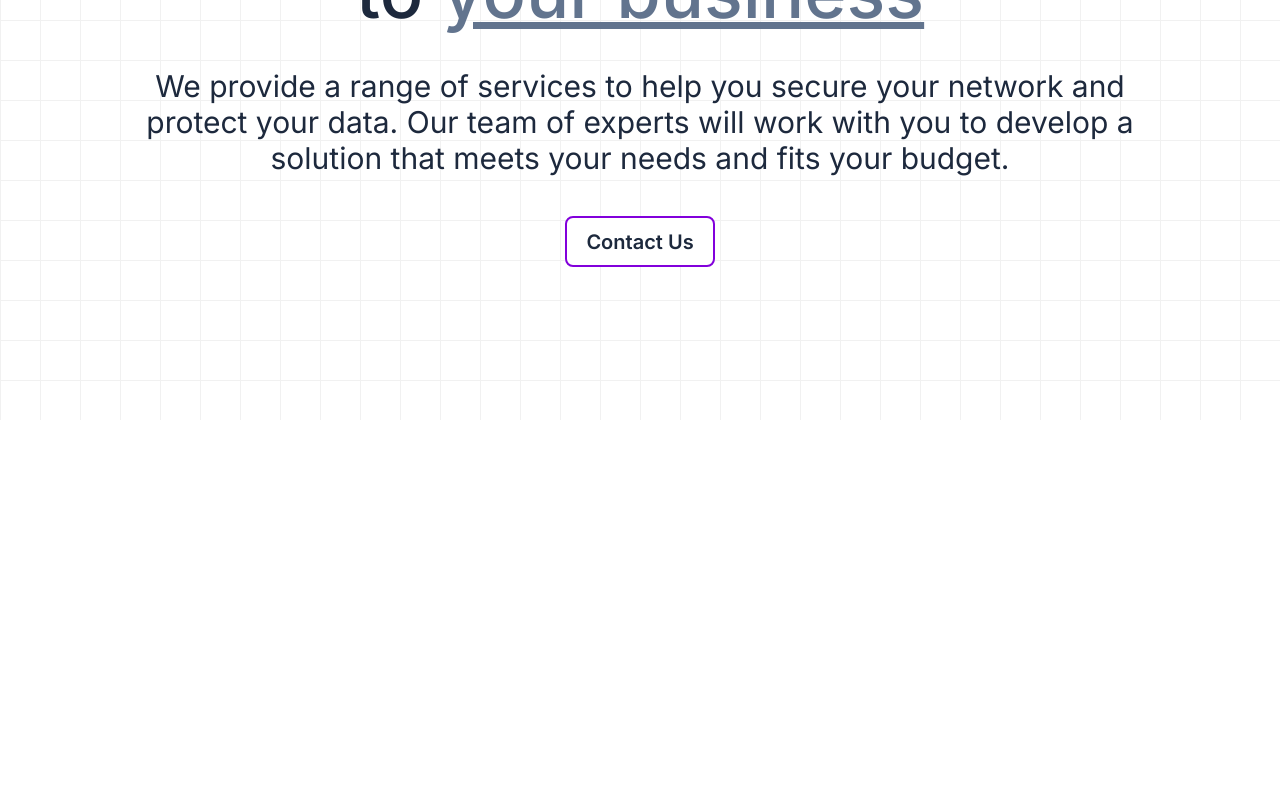
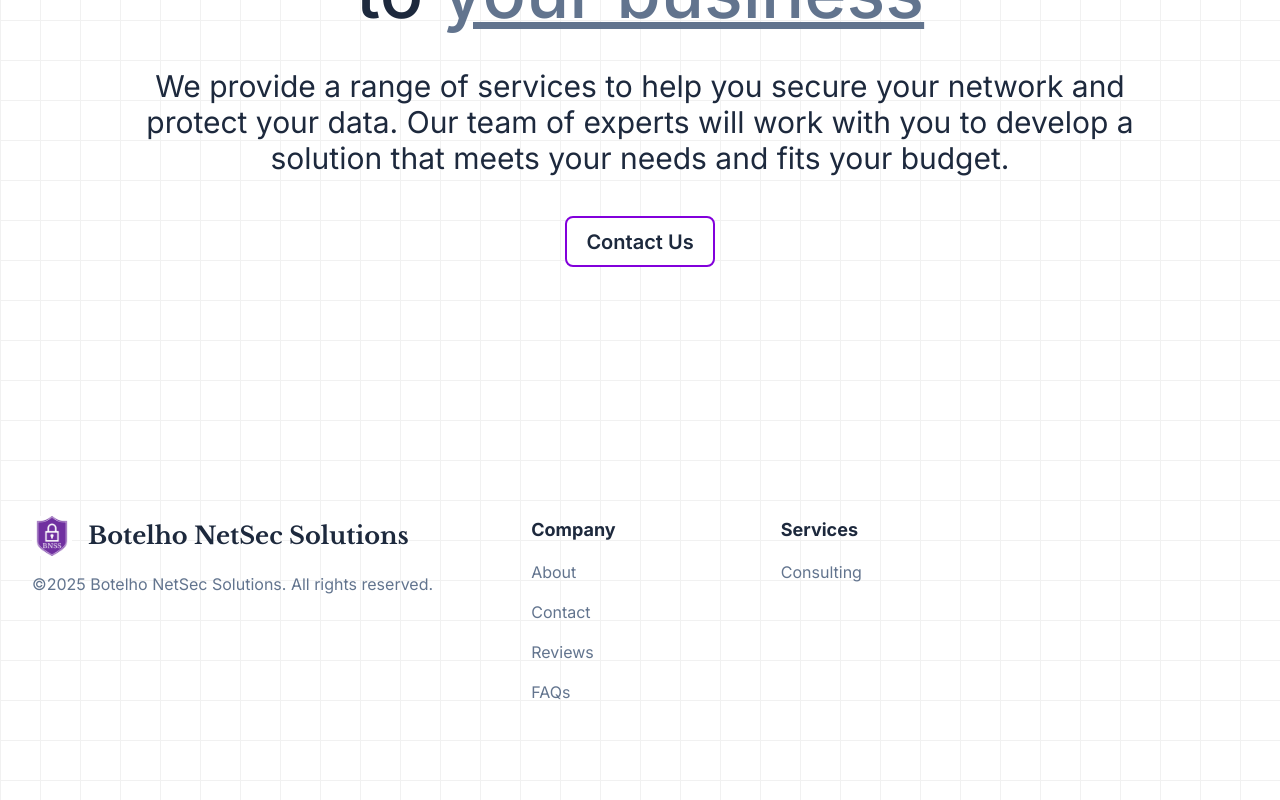
Before and after one commit to michaelbotelho/botelho-netsec-solutions-landingpage, a SvelteKit app: page / in a window 1280 px wide. Shown: the part 380-1180 px from the top of the page. Before the commit the page ends 800 px from the top, so only its background shows below. Built offline with nearby package versions, Linux system fonts and the light colour scheme.

Commit message:
Work on footer

```diff
--- a/src/components/Footer.svelte
+++ b/src/components/Footer.svelte
@@ -0,0 +1,60 @@
+<footer class="py-16 sm:py-20 md:py-24 px-4 md:px-8">
+    <div
+        class="max-w-[1400px] mx-auto w-full grid grid-cols-1 sm:grid-cols-2 md:grid-cols-5 gap-8 text-base"
+    >
+        <div class="flex flex-col gap-4 md:col-span-2">
+            <a href="/" class="flex items-center">
+                <img
+                    src="favicon.png"
+                    alt="Botelho NetSec Solutions"
+                    class="w-10 h-10 mr-4"
+                />
+                <h1 class="text-lg md:text-xl lg:text-2xl font-bold">
+                    Botelho NetSec Solutions
+                </h1>
+            </a>
+            <p class="text-slate-500">&copy;2025 Botelho NetSec Solutions. All rights reserved.</p>
+        </div>
+        <div class="flex flex-col gap-4">
+            <p class="font-bold poppins text-base sm:text-lg">Company</p>
+            <a
+                href=""
+                target="_blank"
+                class="cursor-pointer text-slate-500 [&:hover]:text-slate-400 duration-200"
+            >
+                About
+            </a>
+            <a
+                href=""
+                target="_blank"
+                class="cursor-pointer text-slate-500 [&:hover]:text-slate-400 duration-200"
+            >
+                Contact
+            </a>
+            <a
+                href=""
+                target="_blank"
+                class="cursor-pointer text-slate-500 [&:hover]:text-slate-400 duration-200"
+            >
+                Reviews
+            </a>
+            <a
+                href=""
+                target="_blank"
+                class="cursor-pointer text-slate-500 [&:hover]:text-slate-400 duration-200"
+            >
+                FAQs
+            </a>
+        </div>
+        <div class="flex flex-col gap-4">
+            <p class="font-bold poppins text-base sm:text-lg">Services</p>
+            <a
+                href=""
+                target="_blank"
+                class="cursor-pointer text-slate-500 [&:hover]:text-slate-400 duration-200"
+            >
+                Consulting
+            </a>
+        </div>
+    </div>
+</footer>
```
